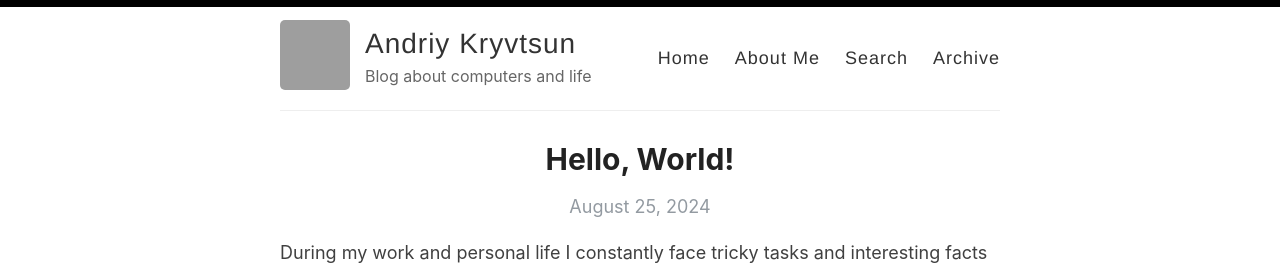
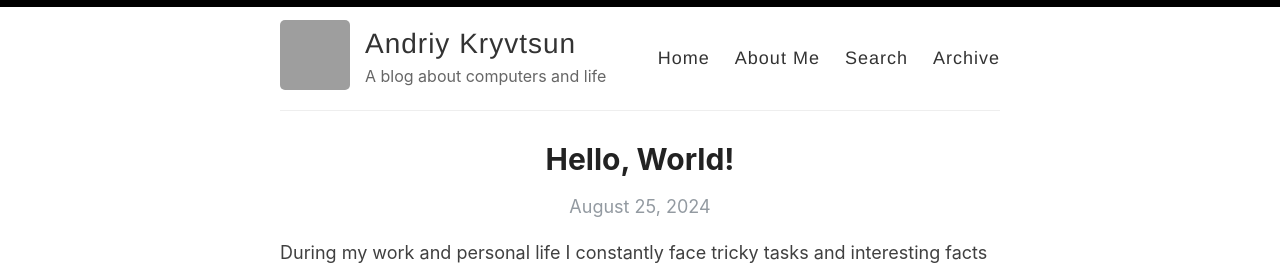
Before and after one commit to akryvtsun/blog, a Jekyll site: the page built from index.html, in a window 1280 px wide, cut to the strip 0-265 px from the top of the page. Built offline with Jekyll 4.4.1, drawn with Linux system fonts in a browser that asks for light colours; the list of posts is cut into pages by our own code; grey boxes are pictures that could not be loaded.

```diff
--- a/_config.yml
+++ b/_config.yml
@@ -9,7 +9,7 @@ name: Andriy Kryvtsun
 author: Andriy Kryvtsun
 
 # Short bio or description (displayed in the header)
-description: Blog about computers and life
+description: A blog about computers and life
 
 # URL of your avatar or profile pic (you could use your GitHub profile pic)
 avatar: /images/me.png
```
